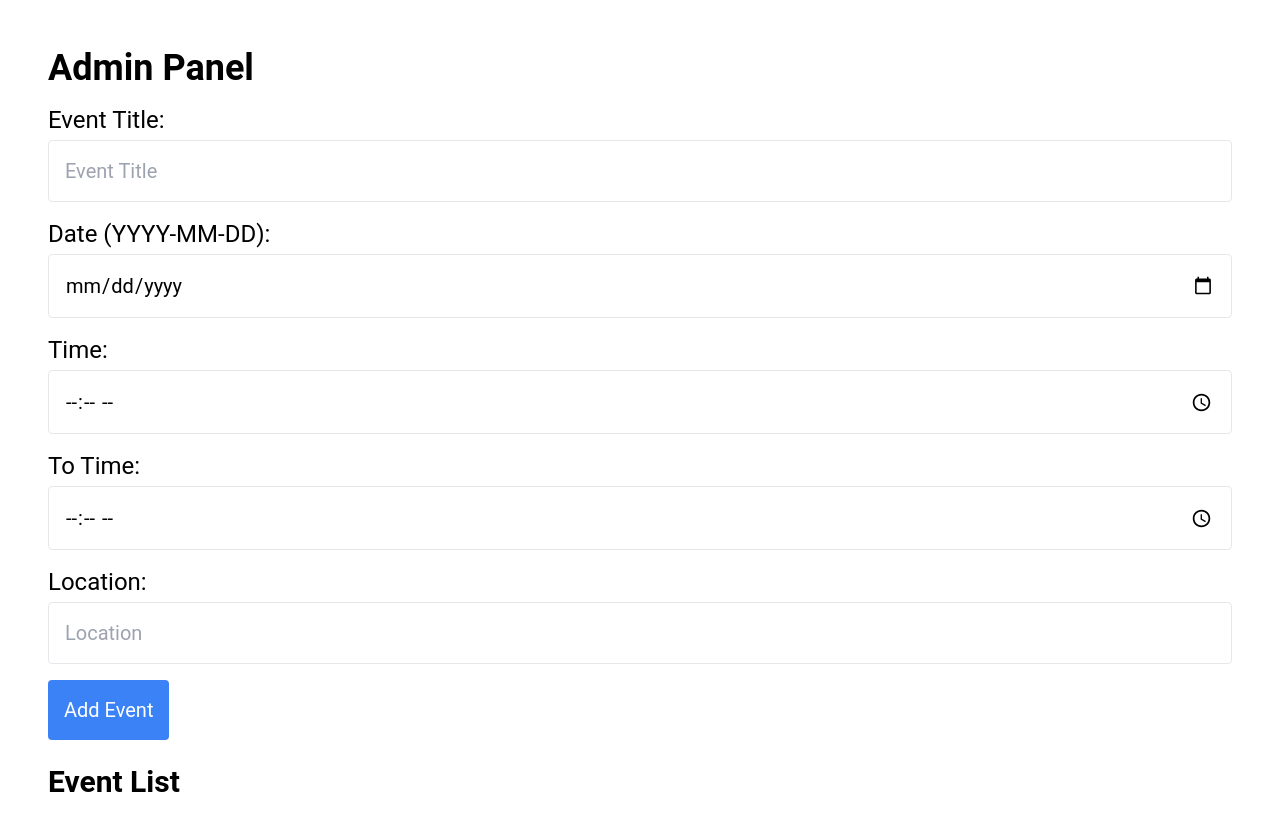
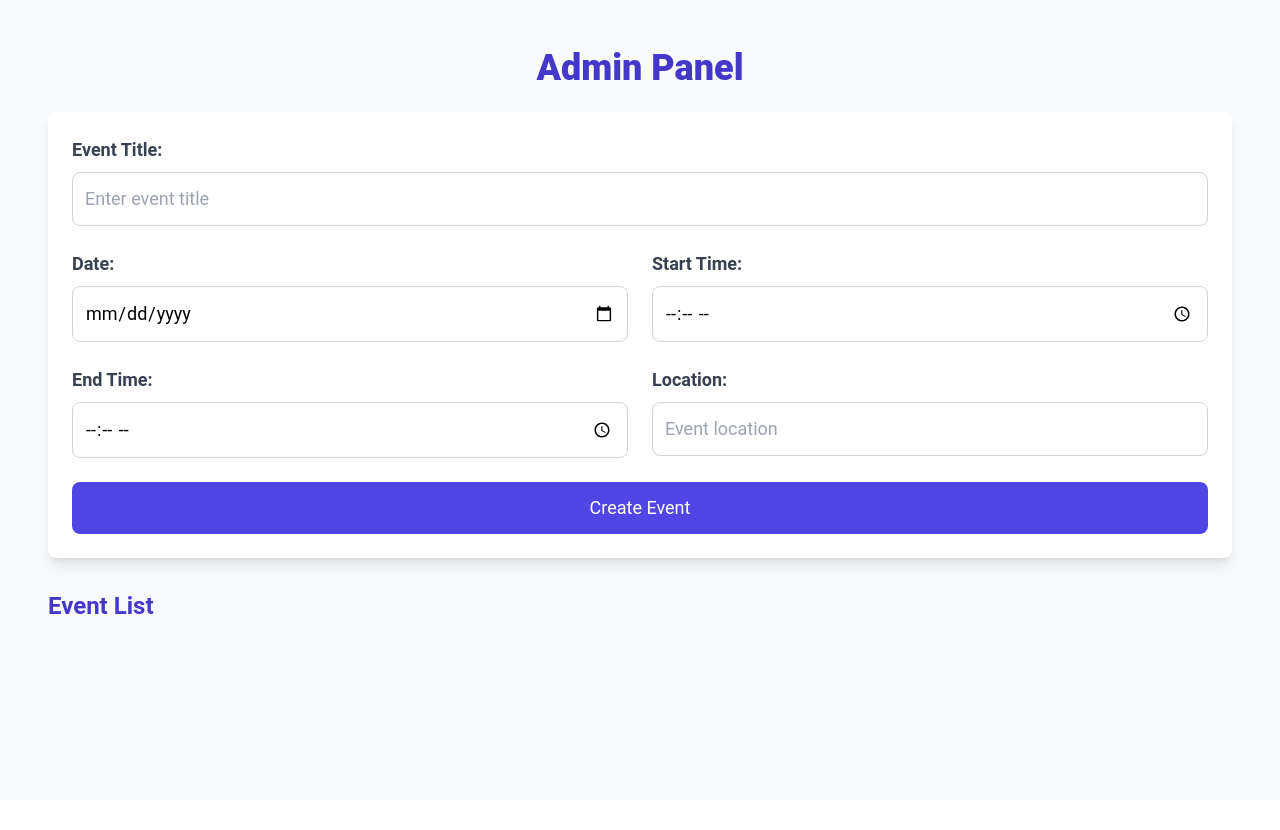
Before and after one commit to gl1tch0x1/consultancy, a React (Vite) app: page /admin in a window 1280 px wide. Shown: the top 830 px of the page. After the commit the page ends 800 px from the top, so only its background shows below. Built offline with nearby package versions, Linux system fonts and the light colour scheme.

Commit message:
Updated Admin panel

```diff
--- a/src/components/Admin/Admin.jsx
+++ b/src/components/Admin/Admin.jsx
@@ -5,9 +5,11 @@ const Admin = () => {
   const [title, setTitle] = useState("");
   const [date, setDate] = useState("");
   const [time, setTime] = useState("");
-  const [toTime, setToTime] = useState(""); // New state for "To Time"
+  const [toTime, setToTime] = useState("");
   const [location, setLocation] = useState("");
   const [editIndex, setEditIndex] = useState(null);
+  const [notification, setNotification] = useState(null); // Notification state
+  const [notificationType, setNotificationType] = useState(""); // Success, Edit, Warning
 
   // Load events from local storage
   useEffect(() => {
@@ -21,37 +23,61 @@ const Admin = () => {
     setEvents(newEvents);
   };
 
-  // Format date for display
-  const formatDate = (dateString) => {
-    const options = { year: "numeric", month: "long", day: "numeric" };
-    return new Date(dateString).toLocaleDateString("en-US", options);
+  // Notification handler
+  const notifyAdmin = (message, type) => {
+    setNotification(message);
+    setNotificationType(type);
+    setTimeout(() => {
+      setNotification(null);
+      setNotificationType(""); // Reset notification type after timeout
+    }, 3000); // Notification disappears after 3 seconds
+  };
+
+  // Date and Time validation
+  const isValidDateTime = () => {
+    const now = new Date();
+    const selectedDateTime = new Date(`${date}T${time}`);
+    return selectedDateTime >= now;
   };
 
   // Add or edit event
   const handleSubmit = (e) => {
     e.preventDefault();
-    // Simple date validation
+
     if (!Date.parse(date)) {
-      alert("Please enter a valid date (e.g., YYYY-MM-DD).");
+      alert("Please enter a valid date.");
       return;
     }
 
-    const newEvent = { title, date, time, toTime, location }; // Include "toTime"
+    if (!isValidDateTime()) {
+      alert("Event date and time cannot be in the past.");
+      return;
+    }
+
+    // Check if more than 3 events
+    if (events.length >= 3 && editIndex === null) {
+      notifyAdmin("Sorry, Couldn't create the event. Try deleting one event.", "warning");
+      return;
+    }
+
+    const newEvent = { title, date, time, toTime, location };
 
     if (editIndex !== null) {
       const updatedEvents = events.map((event, index) =>
         index === editIndex ? newEvent : event
       );
       saveEvents(updatedEvents);
+      notifyAdmin("Event updated successfully!", "edit");
     } else {
       saveEvents([...events, newEvent]);
+      notifyAdmin("Event created successfully!", "success");
     }
 
     // Clear input fields
     setTitle("");
     setDate("");
     setTime("");
-    setToTime(""); // Clear "To Time"
+    setToTime("");
     setLocation("");
     setEditIndex(null);
   };
@@ -62,7 +88,7 @@ const Admin = () => {
     setTitle(eventToEdit.title);
     setDate(eventToEdit.date);
     setTime(eventToEdit.time);
-    setToTime(eventToEdit.toTime); // Set "To Time" for editing
+    setToTime(eventToEdit.toTime);
     setLocation(eventToEdit.location);
     setEditIndex(index);
   };
@@ -71,86 +97,138 @@ const Admin = () => {
   const handleDelete = (index) => {
     const updatedEvents = events.filter((_, i) => i !== index);
     saveEvents(updatedEvents);
+    notifyAdmin("Event deleted successfully!", "warning");
+  };
+
+  // Notification colors
+  const getNotificationColor = () => {
+    switch (notificationType) {
+      case "success":
+        return "bg-green-100 border-green-500 text-green-700";
+      case "edit":
+        return "bg-yellow-100 border-yellow-500 text-yellow-700";
+      case "warning":
+        return "bg-red-100 border-red-500 text-red-700";
+      default:
+        return "";
+    }
   };
 
   return (
-    <div className="admin-section p-6 md:p-10 lg:p-12">
-      <h1 className="text-3xl md:text-4xl font-bold mb-4">Admin Panel</h1>
-      <form onSubmit={handleSubmit} className="mb-6 space-y-4">
+    <div className="admin-section p-6 md:p-10 lg:p-12 bg-gray-50 min-h-screen">
+      <h1 className="text-4xl font-extrabold mb-6 text-center text-indigo-700">Admin Panel</h1>
+
+      {/* Notification */}
+      {notification && (
+        <div className={`mb-6 p-4 border rounded-lg text-center ${getNotificationColor()}`}>
+          {notification}
+        </div>
+      )}
+
+      <form
+        onSubmit={handleSubmit}
+        className="mb-8 bg-white shadow-lg p-6 rounded-lg space-y-6"
+      >
         <div>
-          <label className="block mb-1 text-xl md:text-2xl">Event Title:</label>
+          <label className="block mb-2 text-lg font-semibold text-gray-700">
+            Event Title:
+          </label>
           <input
             type="text"
-            placeholder="Event Title"
+            placeholder="Enter event title"
             value={title}
             onChange={(e) => setTitle(e.target.value)}
             required
-            className="p-3 md:p-4 border rounded w-full text-lg md:text-xl" // Increased padding and text size
+            className="w-full p-3 border border-gray-300 rounded-lg focus:ring focus:ring-indigo-500 text-lg"
           />
         </div>
+
+        <div className="md:grid md:grid-cols-2 md:gap-6">
           <div>
-          <label className="block mb-1 text-xl md:text-2xl">Date (YYYY-MM-DD):</label>
+            <label className="block mb-2 text-lg font-semibold text-gray-700">
+              Date:
+            </label>
             <input
               type="date"
               value={date}
               onChange={(e) => setDate(e.target.value)}
               required
-            className="p-3 md:p-4 border rounded w-full text-lg md:text-xl" // Increased padding and text size
+              className="w-full p-3 border border-gray-300 rounded-lg focus:ring focus:ring-indigo-500 text-lg"
+              min={new Date().toISOString().split("T")[0]} // Prevent past dates
             />
           </div>
+
           <div>
-          <label className="block mb-1 text-xl md:text-2xl">Time:</label>
+            <label className="block mb-2 text-lg font-semibold text-gray-700">
+              Start Time:
+            </label>
             <input
               type="time"
               value={time}
               onChange={(e) => setTime(e.target.value)}
               required
-            className="p-3 md:p-4 border rounded w-full text-lg md:text-xl" // Increased padding and text size
+              className="w-full p-3 border border-gray-300 rounded-lg focus:ring focus:ring-indigo-500 text-lg"
             />
           </div>
+        </div>
+
+        <div className="md:grid md:grid-cols-2 md:gap-6">
           <div>
-          <label className="block mb-1 text-xl md:text-2xl">To Time:</label>
+            <label className="block mb-2 text-lg font-semibold text-gray-700">
+              End Time:
+            </label>
             <input
               type="time"
               value={toTime}
               onChange={(e) => setToTime(e.target.value)}
               required
-            className="p-3 md:p-4 border rounded w-full text-lg md:text-xl" // Increased padding and text size
+              className="w-full p-3 border border-gray-300 rounded-lg focus:ring focus:ring-indigo-500 text-lg"
             />
           </div>
+
           <div>
-          <label className="block mb-1 text-xl md:text-2xl">Location:</label>
+            <label className="block mb-2 text-lg font-semibold text-gray-700">
+              Location:
+            </label>
             <input
               type="text"
-            placeholder="Location"
+              placeholder="Event location"
               value={location}
               onChange={(e) => setLocation(e.target.value)}
               required
-            className="p-3 md:p-4 border rounded w-full text-lg md:text-xl" // Increased padding and text size
+              className="w-full p-3 border border-gray-300 rounded-lg focus:ring focus:ring-indigo-500 text-lg"
             />
           </div>
-        <button type="submit" className="bg-blue-500 text-white p-3 md:p-4 rounded w-full md:w-auto text-lg md:text-xl">
-          {editIndex !== null ? "Update Event" : "Add Event"}
+        </div>
+
+        <button
+          type="submit"
+          className="bg-indigo-600 text-white py-3 px-6 rounded-lg hover:bg-indigo-700 transition duration-200 w-full text-lg"
+        >
+          {editIndex !== null ? "Update Event" : "Create Event"}
         </button>
       </form>
 
-      <h2 className="text-2xl md:text-3xl font-semibold">Event List</h2>
-      <ul className="space-y-2">
+      <h2 className="text-2xl font-semibold mb-4 text-indigo-700">Event List</h2>
+      <ul className="space-y-4">
         {events.map((event, index) => (
-          <li key={index} className="flex flex-col md:flex-row justify-between items-center">
-            <div className="flex-1 mb-2 md:mb-0">
-              <strong className="text-lg md:text-xl">{event.title}</strong> | {formatDate(event.date)} | {event.time} - {event.toTime} | {event.location}
+          <li
+            key={index}
+            className="p-4 bg-white rounded-lg shadow-md flex flex-col md:flex-row justify-between items-center"
+          >
+            <div className="mb-2 md:mb-0">
+              <strong className="text-lg font-semibold">{event.title}</strong> | {event.date} | {event.time} - {event.toTime} | {event.location}
             </div>
             <div className="flex space-x-2">
               <button
                 onClick={() => handleEdit(index)}
-                className="bg-yellow-500 text-white p-1 rounded"
+                className="bg-yellow-500 text-white py-2 px-4 rounded-lg hover:bg-yellow-600 transition duration-200"
               >
                 Edit
               </button>
               <button
                 onClick={() => handleDelete(index)}
-                className="bg-red-500 text-white p-1 rounded"
+                className="bg-red-500 text-white py-2 px-4 rounded-lg hover:bg-red-600 transition duration-200"
               >
                 Delete
               </button>
```
Lines whose indentation alone changed are shown as unchanged.
